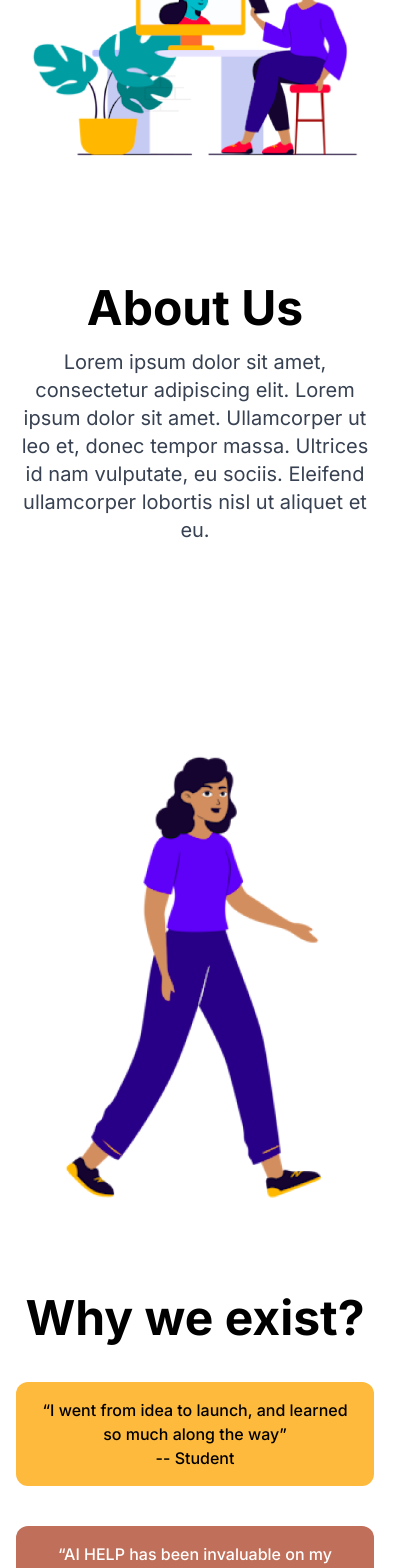
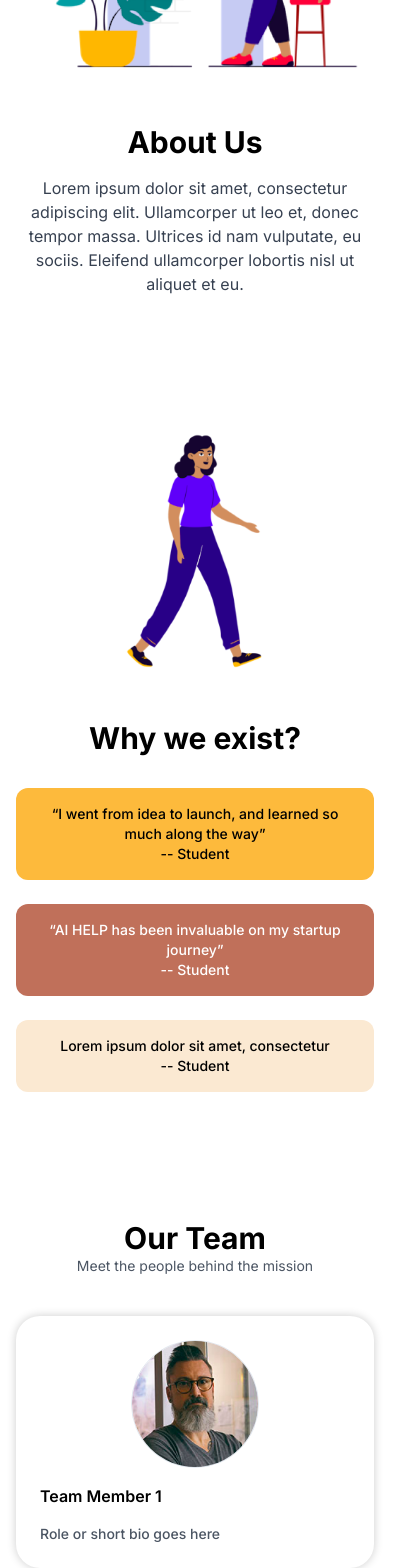
Before and after one commit to ProjectClay-Repos/goldfish-ladder-website, a Next.js app: page /about in a window 390 px wide. Shown: the part 300-1868 px from the top of the page, 411 px wide, since content can reach past the window. Built offline with nearby package versions, Linux system fonts and the light colour scheme.

Commit message:
About Section Responsiveness

```diff
--- a/app/about/page.tsx
+++ b/app/about/page.tsx
@@ -7,11 +7,11 @@ export default function AboutPage() {
   return (
     <div className="flex flex-col bg-white text-black">
       {/* About Us Section */}
-      <section className="py-20">
+      <section className="py-16 sm:py-20">
         <div className="container mx-auto px-4">
           <div className="flex flex-col md:flex-row md:items-center md:gap-12">
-            {/* Image on the left */}
-            <div className="relative h-[400px] w-full md:w-[600px]">
+            {/* Image */}
+            <div className="relative w-full h-64 sm:h-80 md:h-[400px] md:w-1/2">
               <Image
                 src="/about/about_hero_01.png"
                 alt="About illustration"
@@ -20,13 +20,12 @@ export default function AboutPage() {
               />
             </div>
 
-            {/* Text on the right */}
+            {/* Text */}
             <div className="mt-10 md:mt-0 md:w-1/2 space-y-4 text-center md:text-left">
-              <h2 className="text-5xl font-bold">About Us</h2>
-              <p className="text-xl  text-base text-gray-700">
-                Lorem ipsum dolor sit amet, consectetur adipiscing elit. Lorem ipsum dolor sit amet.
-                Ullamcorper ut leo et, donec tempor massa. Ultrices id nam vulputate, eu sociis.
-                Eleifend ullamcorper lobortis nisl ut aliquet et eu.
+              <h2 className="text-3xl sm:text-4xl lg:text-5xl font-bold">About Us</h2>
+              <p className="text-base sm:text-lg text-gray-700">
+                Lorem ipsum dolor sit amet, consectetur adipiscing elit. Ullamcorper ut leo et, donec tempor massa.
+                Ultrices id nam vulputate, eu sociis. Eleifend ullamcorper lobortis nisl ut aliquet et eu.
               </p>
             </div>
           </div>
@@ -34,13 +33,11 @@ export default function AboutPage() {
       </section>
 
       {/* Why We Exist Section */}
-      <section className="py-20 bg-white">
+      <section className="py-16 sm:py-20 bg-white">
         <div className="container mx-auto px-4">
-
-          {/* Wrapper to center the flex row */}
-          <div className="mx-auto flex max-w-screen-lg flex-col md:flex-row md:items-center md:gap-12">
-            {/* Image on the left */}
-            <div className="relative h-[550px] w-[300px] mx-auto md:mx-0">
+          <div className="flex flex-col md:flex-row md:items-center md:gap-12 max-w-screen-xl mx-auto">
+            {/* Image */}
+            <div className="relative h-64 sm:h-[400px] md:h-[550px] w-full md:w-[300px] mx-auto md:mx-0">
               <Image
                 src="/about/about_hero_02.png"
                 alt="Walking woman illustration"
@@ -49,45 +46,43 @@ export default function AboutPage() {
               />
             </div>
 
-            {/* Text on the right */}
-            <div className="mt-10 md:mt-0 space-y-10 max-w-xl text-center md:text-left mx-auto md:mx-0">
-              <div className="text-center">
-                <h2 className="text-5xl font-bold">Why we exist?</h2>
-              </div>
+            {/* Text & Quotes */}
+            <div className="mt-10 md:mt-0 space-y-8 text-center md:text-left w-full md:w-2/3">
+              <h2 className="text-3xl sm:text-4xl lg:text-5xl font-bold">Why we exist?</h2>
 
-              <div className="bg-[#FDBA3C] text-black rounded-xl px-6 py-4 text-base font-medium transform md:-translate-x-4">
+              <div className="space-y-6">
+                <div className="bg-[#FDBA3C] text-black rounded-xl px-6 py-4 text-sm sm:text-base font-medium mx-auto md:mx-0 md:-translate-x-4 max-w-md">
                   “I went from idea to launch, and learned so much along the way”<br />-- Student
                 </div>
 
-              <div className="bg-[#C0705A] text-white rounded-xl px-6 py-4 text-base font-medium transform md:translate-x-20">
+                <div className="bg-[#C0705A] text-white rounded-xl px-6 py-4 text-sm sm:text-base font-medium mx-auto md:mx-0 md:translate-x-20 max-w-md">
                   “AI HELP has been invaluable on my startup journey”<br />-- Student
                 </div>
 
-              <div className="bg-[#FBE9D2] text-black rounded-xl px-6 py-4 text-base font-medium transform md:-translate-x-4">
+                <div className="bg-[#FBE9D2] text-black rounded-xl px-6 py-4 text-sm sm:text-base font-medium mx-auto md:mx-0 md:-translate-x-4 max-w-md">
                   Lorem ipsum dolor sit amet, consectetur<br />-- Student
                 </div>
               </div>
-
-
+            </div>
           </div>
         </div>
       </section>
 
+      {/* Our Team Section */}
+      <section className="bg-white py-16 sm:py-20">
+  <div className="container mx-auto px-4">
+    <div className="text-center mb-10 sm:mb-12">
+      <h2 className="text-3xl sm:text-4xl lg:text-5xl font-bold">Our Team</h2>
+      <p className="text-sm sm:text-base text-gray-600">Meet the people behind the mission</p>
+    </div>
 
-      {/* Our Team Section */}
-      <section className="bg-white py-20">
-        <div className="container mx-auto px-4">
-          <div className="text-center mb-12">
-            <h2 className="text-5xl font-bold">Our Team</h2>
-            <p className="text-base text-gray-600">lorem ipsum lorem ipsum</p>
-          </div>
-          <div className="grid grid-cols-2 gap-6 md:grid-cols-4">
+    <div className="grid grid-cols-1 sm:grid-cols-2 md:grid-cols-3 lg:grid-cols-4 gap-6">
       {[1, 2, 3, 4].map((i) => (
         <div
           key={i}
-                className="flex flex-col items-center text-center space-y-5 bg-white rounded-3xl shadow-[0px_0px_10px_rgba(0,0,0,0.2)] p-4 "
+          className="flex flex-col items-start text-left space-y-4 bg-white rounded-3xl shadow-[0px_0px_10px_rgba(0,0,0,0.2)] p-6"
         >
-                <div className="relative h-60 w-60 overflow-hidden rounded-full border">
+          <div className="relative h-32 w-32 sm:h-40 sm:w-40 md:h-48 md:w-48 overflow-hidden rounded-full border self-center">
             <Image
               src={`/about/about_people_0${i}.png`}
               alt={`Team member ${i}`}
@@ -95,8 +90,8 @@ export default function AboutPage() {
               className="object-cover"
             />
           </div>
-                <h3 className="text-sm font-semibold mt-2">Our team</h3>
-                <p className="text-xs text-gray-500">lorem ipsum lorem ipsum</p>
+          <h3 className="text-base font-semibold">Team Member {i}</h3>
+          <p className="text-sm font-medium text-gray-600">Role or short bio goes here</p>
         </div>
       ))}
     </div>
@@ -104,9 +99,8 @@ export default function AboutPage() {
 </section>
 
 
-
-      {/* Footer brown section */}
-      <div className="h-40 bg-[#6B3F2D] w-full" />
+      {/* Footer */}
+      <footer className="h-32 sm:h-40 bg-[#6B3F2D] w-full" />
     </div>
   )
 }
```
Lines whose indentation alone changed are shown as unchanged.
